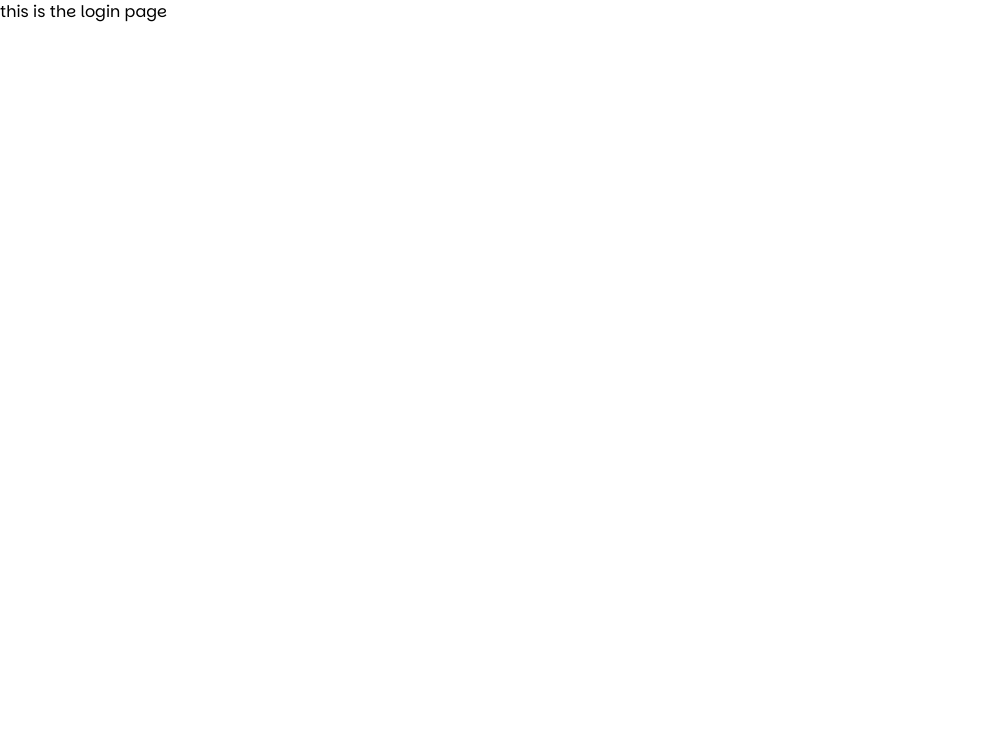
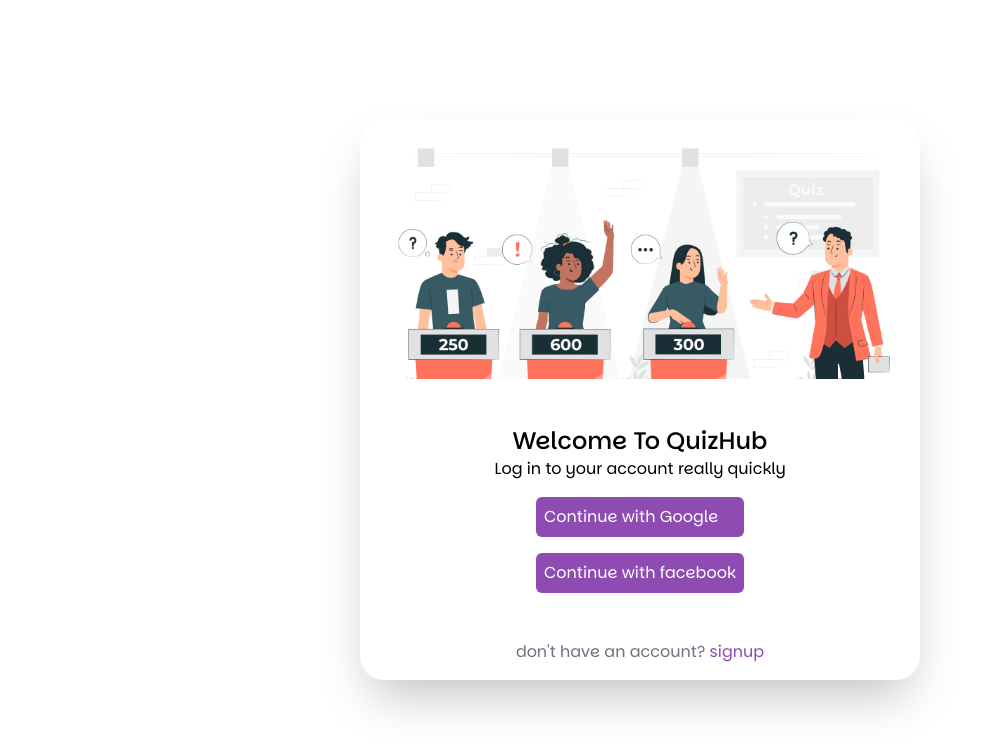
Before and after one commit to khadkaankit85/QuizHub, a Next.js app: page /auth/login in a window 1280 px wide. Shown: the top 752 px of the page, without its empty margins (0-992 px from the left). Built offline with nearby package versions, Linux system fonts and the light colour scheme.

Commit message:
login and signup page uis

```diff
--- /dev/null
+++ b/src/app/(pages)/auth/auth.module.css
@@ -0,0 +1,7 @@
+.section {
+  @apply w-screen h-screen flex justify-center items-center;
+}
+.image {
+}
+.button {
+}
--- a/src/app/(pages)/auth/login/page.tsx
+++ b/src/app/(pages)/auth/login/page.tsx
@@ -1,3 +1,9 @@
+import LoginBox from "@/app/components/auth/LoginBox";
+import styles from "./../auth.module.css";
 export default function () {
-  return <div> this is the login page</div>;
+  return (
+    <section className={styles.section}>
+      <LoginBox />
+    </section>
+  );
 }
--- a/src/app/(pages)/auth/signup/page.tsx
+++ b/src/app/(pages)/auth/signup/page.tsx
@@ -1,3 +1,9 @@
+import SignupBox from "@/app/components/auth/SignupBox";
+import styles from "./../auth.module.css";
 export default function () {
-  return <div> this is the signup page</div>;
+  return (
+    <section className={styles.section}>
+      <SignupBox />
+    </section>
+  );
 }
--- /dev/null
+++ b/src/app/components/auth/LoginBox.tsx
@@ -0,0 +1,38 @@
+import Link from "next/link";
+import styles from "./box.module.css";
+import quiz from "../../../../public/images/quiz.png";
+import Image from "next/image";
+export default function () {
+  return (
+    <main className={styles.main}>
+      <div className={styles.top}>
+        <Image
+          src={quiz}
+          alt="quiz"
+          layout="responsive"
+          width={500}
+          height={500}
+          className={styles.image}
+        />
+      </div>
+      <div className={styles.bottom}>
+        <div className={styles.texts}>
+          <h3>Welcome To QuizHub</h3>
+          <p>Log in to your account really quickly</p>
+        </div>
+        <div className={styles.buttonsdiv}>
+          <Link href="/auth/google" className={styles.button}>
+            Continue with Google
+          </Link>
+          <Link href="/auth/facebook" className={styles.button}>
+            Continue with facebook
+          </Link>
+        </div>
+      </div>
+      <p>
+        {" "}
+        don't have an account? <a href="/auth/signup">signup</a>
+      </p>
+    </main>
+  );
+}
--- /dev/null
+++ b/src/app/components/auth/SignupBox.tsx
@@ -0,0 +1,38 @@
+import Link from "next/link";
+import styles from "./box.module.css";
+import quiz from "../../../../public/images/quiz.png";
+import Image from "next/image";
+export default function () {
+  return (
+    <main className={styles.main}>
+      <div className={styles.top}>
+        <Image
+          src={quiz}
+          alt="quiz"
+          layout="responsive"
+          width={500}
+          height={500}
+          className={styles.image}
+        />
+      </div>
+      <div className={styles.bottom}>
+        <div className={styles.texts}>
+          <h3>Welcome To QuizHub</h3>
+          <p>Create an account really quickly</p>
+        </div>
+        <div className={styles.buttonsdiv}>
+          <Link href="/auth/google" className={styles.button}>
+            Continue with Google
+          </Link>
+          <Link href="/auth/facebook" className={styles.button}>
+            Continue with facebook
+          </Link>
+        </div>
+      </div>
+      <p>
+        {" "}
+        already have an account? <a href="/auth/login">login</a>
+      </p>
+    </main>
+  );
+}
--- /dev/null
+++ b/src/app/components/auth/box.module.css
@@ -0,0 +1,28 @@
+.main {
+  @apply w-[35rem] h-[70%] bg-[#ffffff] rounded-3xl flex justify-center items-center flex-col border-hidden shadow-2xl;
+}
+.main > p {
+  @apply mb-4 text-[#6b7280];
+}
+.main > p > a {
+  @apply text-[#8e4bb1];
+}
+.top {
+  @apply h-1/2 p-4 overflow-hidden;
+}
+.bottom {
+  @apply h-1/2 p-8 flex justify-center items-center flex-col w-full gap-4;
+}
+.buttonsdiv {
+  @apply flex justify-between gap-4 items-center flex-col min-h-fit;
+}
+.button {
+  @apply min-w-fit p-2 bg-[#8e4bb1] text-white rounded-md hover:cursor-pointer w-full hover:bg-[#5c1982] transition-all duration-300;
+}
+.texts > h3,
+.texts > p {
+  @apply text-center;
+}
+.texts > h3 {
+  @apply text-2xl font-medium;
+}
--- a/src/app/components/navigation/Navbar.module.css
+++ b/src/app/components/navigation/Navbar.module.css
@@ -8,7 +8,7 @@
   @apply text-2xl rounded-md p-2 max-[520px]:text-sm;
 }
 .loginbutton {
-  @apply hover:bg-[rgb(205,205,205,0.2)] w-24 h-12 rounded-2xl hover:cursor-pointer max-[720px]:hidden;
+  @apply hover:bg-[rgb(205,205,205,0.2)] w-24 h-12 rounded-2xl hover:cursor-pointer max-[720px]:hidden text-center;
 }
 .signupbutton {
   @apply text-center w-28 h-12 rounded-md hover:cursor-pointer min-[7020px]:bg-[#340458] bg-[#8e4bb1] text-white hover:bg-[#5c1982] transition-all duration-300 max-[520px]:text-sm max-[520px]:w-20 max-[520px]:h-10;
--- a/src/app/components/navigation/Navbar.tsx
+++ b/src/app/components/navigation/Navbar.tsx
@@ -10,13 +10,13 @@ export default function () {
       <Searchbar />
       <div className={styles.navbuttonsection}>
         <Link
-          href="/login"
+          href="/auth/login"
           className={`${styles.navbutton} ${styles.loginbutton}`}
         >
           Login
         </Link>
         <Link
-          href="/signup"
+          href="/auth/signup"
           className={`${styles.navbutton} ${styles.signupbutton}`}
         >
           Signup
```
Also changed, not shown: public/images/quiz.png (added).
